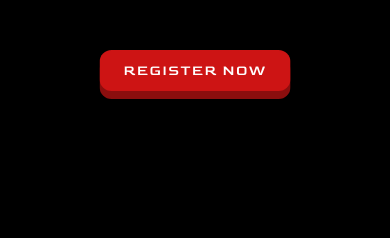
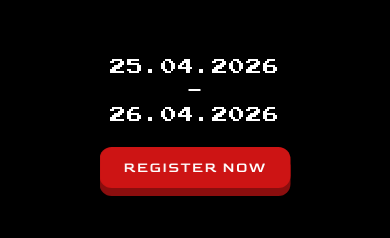
Before and after one commit to Shovan554/CougarHacks-2026, a React (Vite) app: page / in a window 390 px wide. Shown: the part 350-588 px from the top of the page. Built offline with nearby package versions, Linux system fonts and the light colour scheme.

Commit message:
added dates

```diff
--- a/src/App.css
+++ b/src/App.css
@@ -114,13 +114,33 @@ body {
   letter-spacing: 2px;
 }
 
-.registerBtn {
+.logoDate {
+  font-size: 2rem;
+  font-weight: 500;
+  letter-spacing: 1px;
+}
+
+.heroDate {
+  font-family: "LogoFont", sans-serif;
+  color: #fff;
+  text-align: center;
+  pointer-events: none;
+  margin-bottom: 20px;
+}
+
+.heroContent {
   position: absolute;
-  top: 520px;
+  top: 60%;
   left: 50%;
   transform: translateX(-50%);
+  display: flex;
+  flex-direction: column;
+  align-items: center;
   z-index: 20;
+}
 
+.registerBtn {
+  position: relative;
   background-color: #CD1414;
   color: white;
   padding: 20px 48px;
@@ -142,29 +162,28 @@ body {
 
 .registerBtn:hover {
   background-color: #e31616;
-  transform: translateX(-50%) translateY(-2px);
+  transform: translateY(-2px);
   box-shadow: 0 10px 0 #8B0E0E;
 }
 
 .registerBtn:active {
   box-shadow: 0 3px 0 #8B0E0E;
-  transform: translateX(-50%) translateY(4px);
+  transform: translateY(4px);
 }
 
 @keyframes slideUp {
   from {
-    transform: translateX(-50%) translateY(200px);
+    transform: translateY(200px);
     opacity: 0;
   }
   to {
-    transform: translateX(-50%) translateY(0);
+    transform: translateY(0);
     opacity: 1;
   }
 }
 
 @media (max-width: 400px) {
   .registerBtn {
-    top: 400px;
     padding: 12px 24px;
     font-size: 0.9rem;
   }
@@ -234,6 +253,12 @@ body {
   .logoCougar, .logoHacks {
     font-size: 3.5rem;
   }
+  .logoDate {
+    font-size: 1.2rem;
+  }
+  .heroContent {
+    top: 55%;
+  }
   .heroLogo {
     transform: translate(calc(-50% - 40px), -50%);
   }
@@ -243,15 +268,30 @@ body {
   .logoCougar, .logoHacks {
     font-size: 4.3rem;
   }
+  .logoDate {
+    font-size: 1.4rem;
+  }
+  .heroContent {
+    top: 60%;
+  }
   .heroLogo {
     transform: translate(calc(-50% - 20px), -50%);
   }
 }
 
 @media (max-width: 400px) {
-
+  .registerBtn {
+    padding: 12px 24px;
+    font-size: 0.9rem;
+  }
   .logoCougar, .logoHacks {
     font-size: 3.5rem;
+  }
+  .logoDate {
+    font-size: 1rem;
+  }
+  .heroContent {
+    top: 48%;
   }
   .heroLogo {
     transform: translate(-50%, -50%);
--- a/src/App.jsx
+++ b/src/App.jsx
@@ -132,7 +132,12 @@ export default function App() {
           <span className="logoCougar">COUGAR</span>
           <span className="logoHacks">HACKS</span>
         </div>
-        <button className="registerBtn">Register Now</button>
+        <div className="heroContent">
+          <div className="heroDate">
+            <span className="logoDate">25.04.2026 - 26.04.2026</span>
+          </div>
+          <button className="registerBtn">Register Now</button>
+        </div>
       </div>
 
       {/* This creates the first "screen" height so you can scroll */}
```
